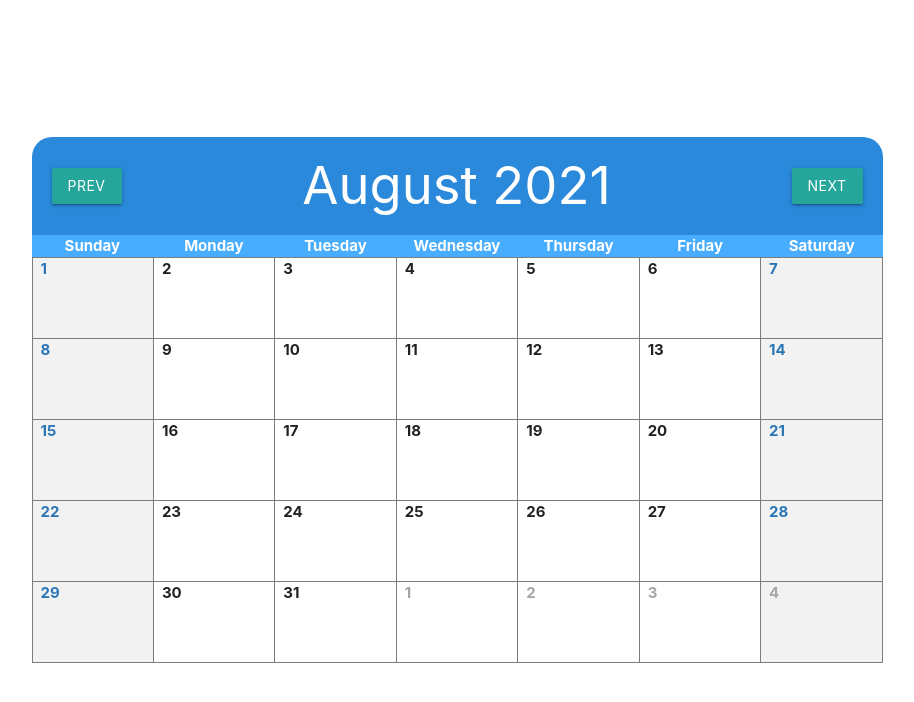
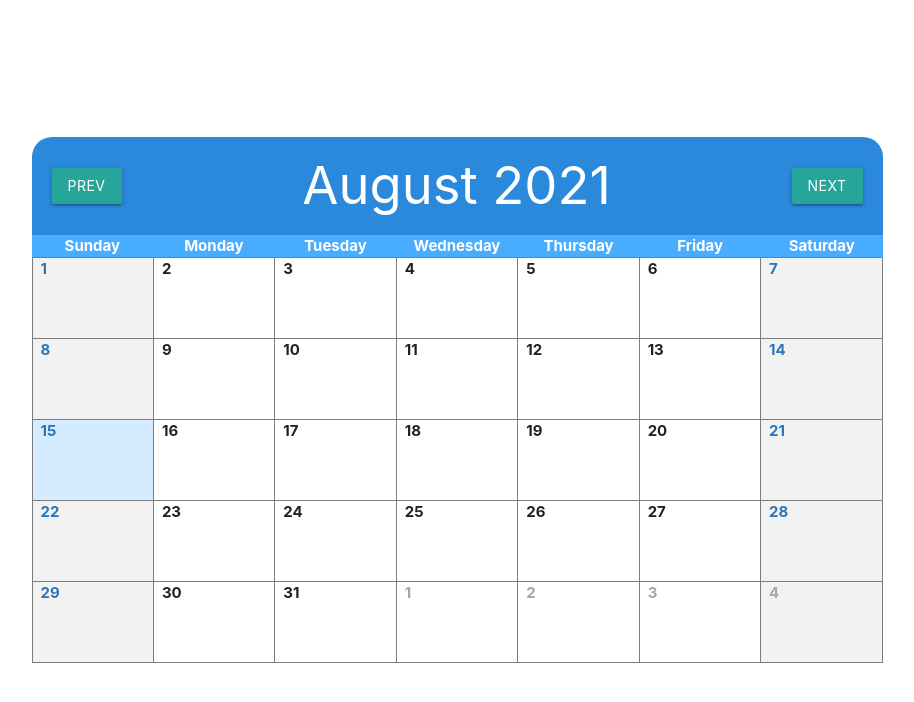
Before and after one commit to OnixFang/calendar-app, a React (Create React App) app: page / in a window 1280 px wide. Shown: the top 702 px of the page, without its empty margins (183-1097 px from the left). Built offline with nearby package versions, Linux system fonts and the light colour scheme.

Commit message:
Setup logic to highlight today's day in calendar

```diff
--- a/src/components/CalendarDay.css
+++ b/src/components/CalendarDay.css
@@ -16,3 +16,7 @@
 .date-number {
   margin-left: 8px;
 }
+
+.calendar-day.today {
+  background-color: var(--light-blue-background);
+}
--- a/src/components/CalendarDay.js
+++ b/src/components/CalendarDay.js
@@ -12,6 +12,10 @@ const CalendarDay = ({ day }) => {
       additionalClasses += ' disabled';
     }
 
+    if ((new Date().toDateString() === day.dateObj.toDateString())) {
+      additionalClasses += ' today';
+    }
+
     return additionalClasses;
   };
 
--- a/src/index.css
+++ b/src/index.css
@@ -5,4 +5,5 @@
   --gray-text: #a6a6a6;
   --blue-background: #2b76b7;
   --dark-blue-background: #2a89db;
+  --light-blue-background: #d5ebff;
 }
```
